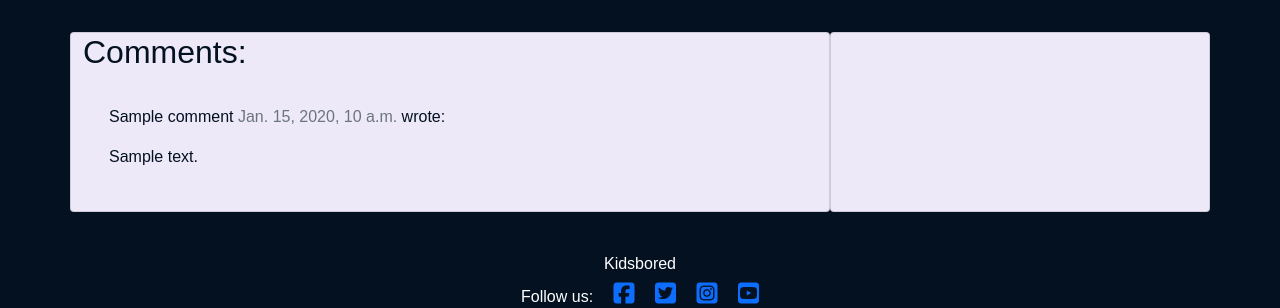
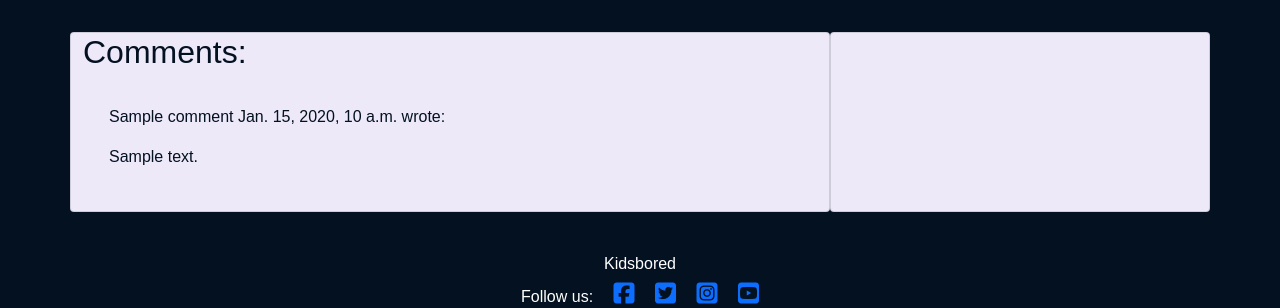
Before and after one commit to 0oSaraho0/pp4-kids-activity-site, a Django app: a page that uses ideas/templates/ideas/ideas_detail.html in a window 1280 px wide. Shown: the part 987-1295 px from the top of the page. Run offline with Django 3.2, Linux system fonts and the light colour scheme; tables that the repository leaves empty hold one stand-in row (values such as "Sample post"); some libraries are stand-ins or nearby versions; some web fonts are replaced.

Commit message:
fix contrast error

```diff
--- a/ideas/templates/ideas/ideas_detail.html
+++ b/ideas/templates/ideas/ideas_detail.html
@@ -137,7 +137,7 @@
                     <p class="font-weight-bold">
                         <!-- Name of commentor-->
                         {{ comment.name }}
-                        <span class=" text-muted font-weight-normal">
+                        <span class=" card-text font-weight-normal">
                             <!-- Date comment was created on-->
                             {{ comment.created_on }}
                         </span> wrote:
@@ -154,9 +154,8 @@
                 {% if user.is_authenticated %}
                 <h3>Leave a comment:</h3>
                 <!-- commenter username-->
-                <p>Posting as: {{ user.username }}</p>
+                <p class="card-text">Posting as: {{ user.username }}</p>
                 <!-- Comment form -->
-                <form method="post" style="margin-top: 1.3em;">
                     {{ comment_form | crispy }}
                     {% csrf_token %}
                     <button type="submit" class="btn btn-signup btn-lg">Submit</button>
```
